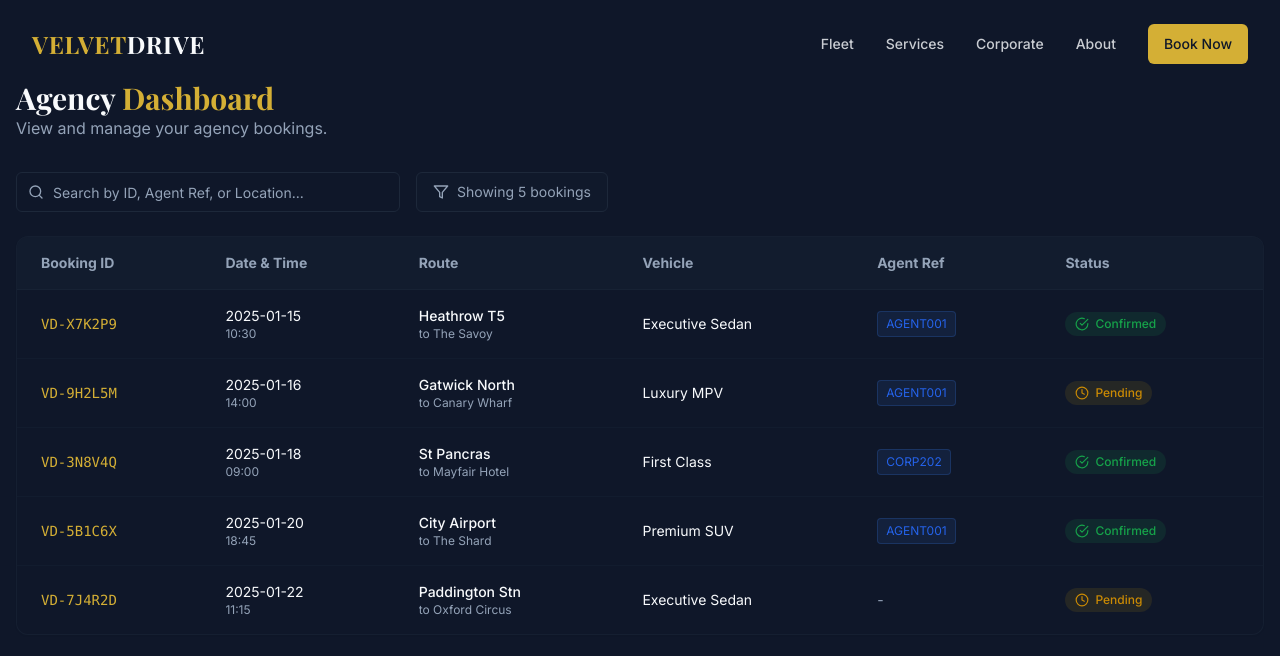
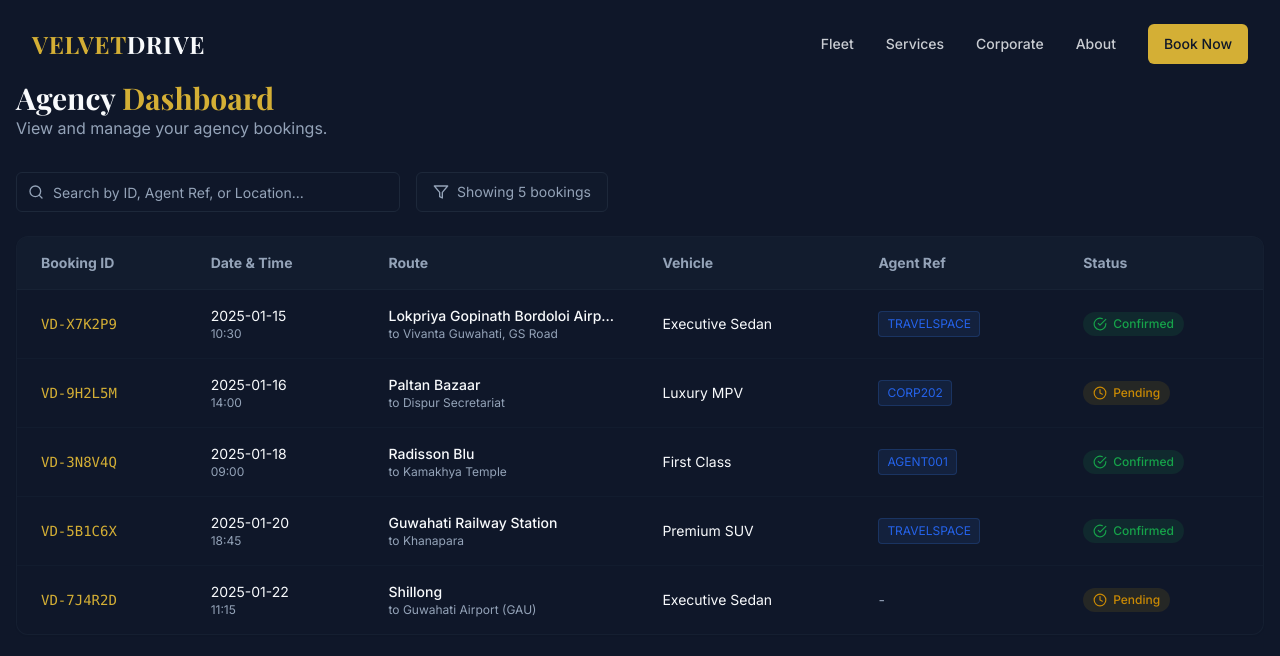
Before and after one commit to navneepd/Velvet_Drive, a Next.js app: page /agency/bookings in a window 1280 px wide. Shown: the top 656 px of the page. Built offline with nearby package versions, Linux system fonts and the light colour scheme; a web font is replaced by a local one.

Commit message:
modified:   components/agency/BookingsTable.tsx

```diff
--- a/components/agency/BookingsTable.tsx
+++ b/components/agency/BookingsTable.tsx
@@ -4,25 +4,40 @@ import { useMemo, useState } from "react";
 import { Search, Filter, CheckCircle, Clock } from "lucide-react";
 import { Input } from "@/components/ui/input";
 
-// Minimal mock data for demonstration
+// Minimal mock data for demonstration (Assam/Guwahati Pilot)
 const MOCK_BOOKINGS = [
-    { id: "VD-X7K2P9", date: "2025-01-15", time: "10:30", pickup: "Heathrow T5", drop: "The Savoy", vehicle: "Executive Sedan", status: "Confirmed", agentRef: "AGENT001" },
-    { id: "VD-9H2L5M", date: "2025-01-16", time: "14:00", pickup: "Gatwick North", drop: "Canary Wharf", vehicle: "Luxury MPV", status: "Pending", agentRef: "AGENT001" },
-    { id: "VD-3N8V4Q", date: "2025-01-18", time: "09:00", pickup: "St Pancras", drop: "Mayfair Hotel", vehicle: "First Class", status: "Confirmed", agentRef: "CORP202" },
-    { id: "VD-5B1C6X", date: "2025-01-20", time: "18:45", pickup: "City Airport", drop: "The Shard", vehicle: "Premium SUV", status: "Confirmed", agentRef: "AGENT001" },
-    { id: "VD-7J4R2D", date: "2025-01-22", time: "11:15", pickup: "Paddington Stn", drop: "Oxford Circus", vehicle: "Executive Sedan", status: "Pending", agentRef: "" },
+    { id: "VD-X7K2P9", date: "2025-01-15", time: "10:30", pickup: "Lokpriya Gopinath Bordoloi Airport", drop: "Vivanta Guwahati, GS Road", vehicle: "Executive Sedan", status: "Confirmed", agentRef: "TRAVELSPACE" },
+    { id: "VD-9H2L5M", date: "2025-01-16", time: "14:00", pickup: "Paltan Bazaar", drop: "Dispur Secretariat", vehicle: "Luxury MPV", status: "Pending", agentRef: "CORP202" },
+    { id: "VD-3N8V4Q", date: "2025-01-18", time: "09:00", pickup: "Radisson Blu", drop: "Kamakhya Temple", vehicle: "First Class", status: "Confirmed", agentRef: "AGENT001" },
+    { id: "VD-5B1C6X", date: "2025-01-20", time: "18:45", pickup: "Guwahati Railway Station", drop: "Khanapara", vehicle: "Premium SUV", status: "Confirmed", agentRef: "TRAVELSPACE" },
+    { id: "VD-7J4R2D", date: "2025-01-22", time: "11:15", pickup: "Shillong", drop: "Guwahati Airport (GAU)", vehicle: "Executive Sedan", status: "Pending", agentRef: "" },
 ];
 
 export function BookingsTable() {
     const [searchTerm, setSearchTerm] = useState("");
+    const [allBookings, setAllBookings] = useState(MOCK_BOOKINGS);
+
+    // Initial Load
+    useState(() => {
+        if (typeof window !== 'undefined') {
+            try {
+                const local = JSON.parse(localStorage.getItem("vd_bookings") || "[]");
+                if (local.length > 0) {
+                    setAllBookings(prev => [...local, ...prev]);
+                }
+            } catch (e) {
+                console.error("Failed to load local bookings", e);
+            }
+        }
+    });
 
     const filteredBookings = useMemo(() => {
-        return MOCK_BOOKINGS.filter(b =>
+        return allBookings.filter(b =>
             b.id.toLowerCase().includes(searchTerm.toLowerCase()) ||
             b.agentRef.toLowerCase().includes(searchTerm.toLowerCase()) ||
             b.pickup.toLowerCase().includes(searchTerm.toLowerCase())
         );
-    }, [searchTerm]);
+    }, [searchTerm, allBookings]);
 
     return (
         <div className="space-y-6">
```
